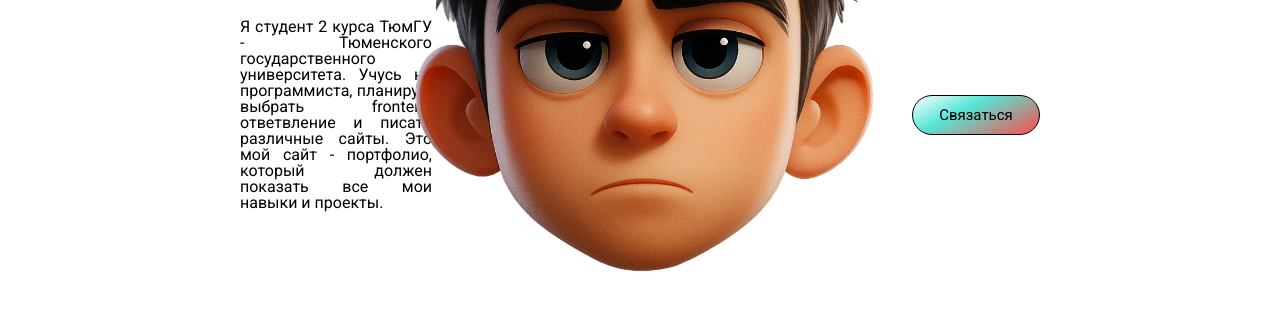
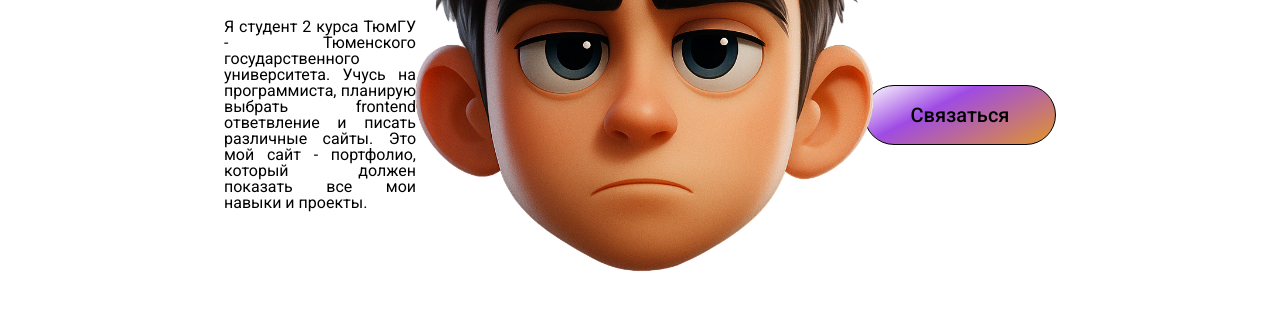
Before and after one commit to KytakBR/Portfolio, a plain HTML site: page index.html in a window 1280 px wide. Shown: the part 350-660 px from the top of the page. Drawn offline with Linux system fonts and the light colour scheme; a web font is replaced by a local one.

Commit message:
update style.css

```diff
--- a/static/css/style.css
+++ b/static/css/style.css
@@ -165,7 +165,8 @@ body.dark {
   justify-content: center;
   font-family: "Roboto", sans-serif;
   text-decoration: none;
-  font-size: 15px;
+  font-size: 20px;
+  font-weight: 500;
   color: black;
   user-select: none;
   -webkit-user-select: none;
@@ -174,22 +175,22 @@ body.dark {
 }
 
 .btn-about-me {
-  height: 40px;
-  width: 10%;
-  border-radius: 20px;
+  height: 60px;
+  width: 15%;
+  border-radius: 30px;
   border: 1px solid black;
   background-image: linear-gradient(
     153deg,
-    rgba(255, 255, 255, 1) 0%,
-    rgba(85, 230, 215, 1) 38%,
-    rgba(255, 74, 74, 1) 100%
+    rgb(255, 255, 255) 0%,
+    rgb(159, 75, 228) 37%,
+    rgb(219, 142, 60) 94%
   );
   cursor: pointer;
   transition: 1s;
 }
 
 .btn-about-me:hover {
-  transform: rotate(25deg);
+  transform: rotate(15deg);
 }
 
 .about-me-txt.dark {
```
